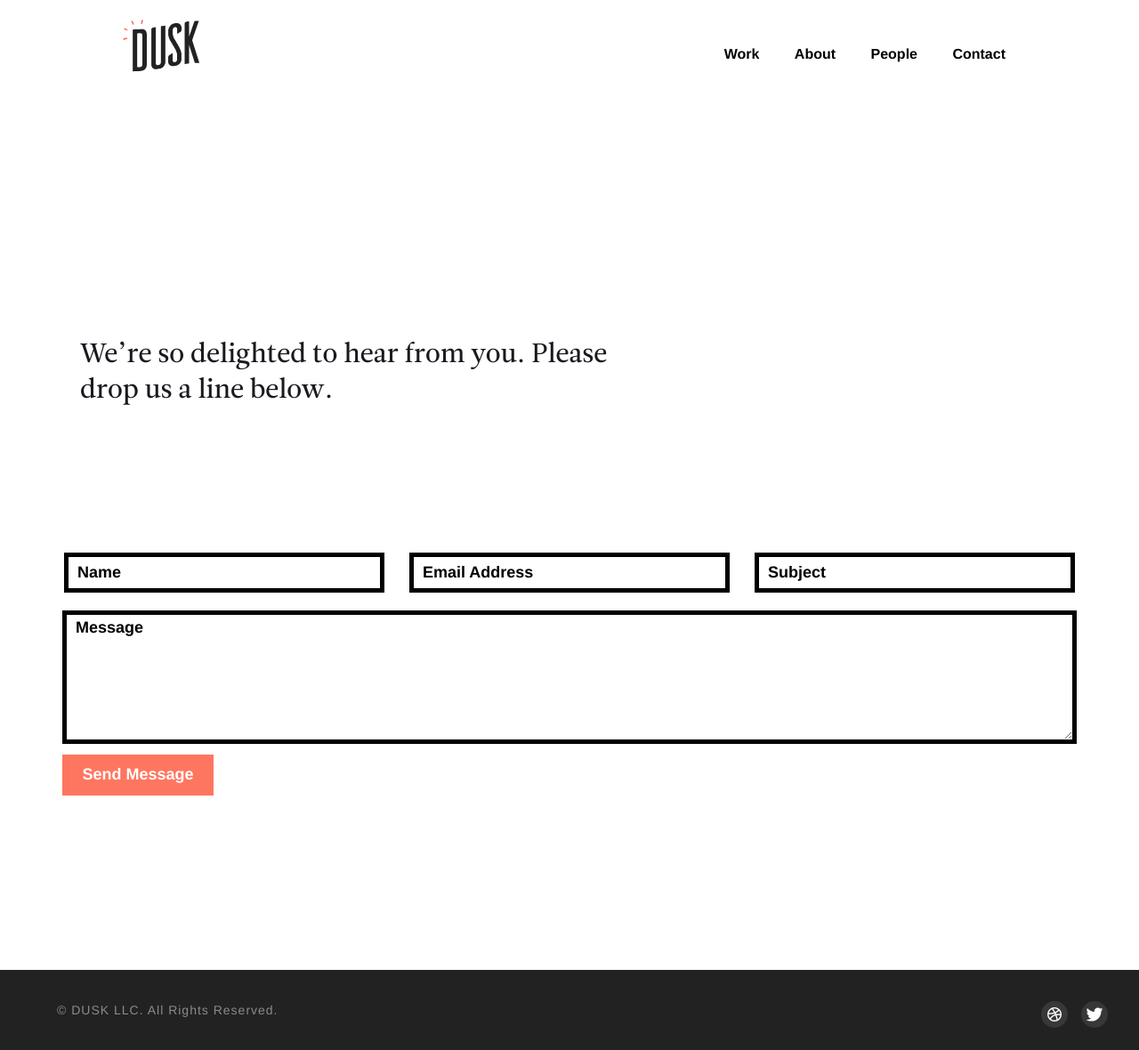
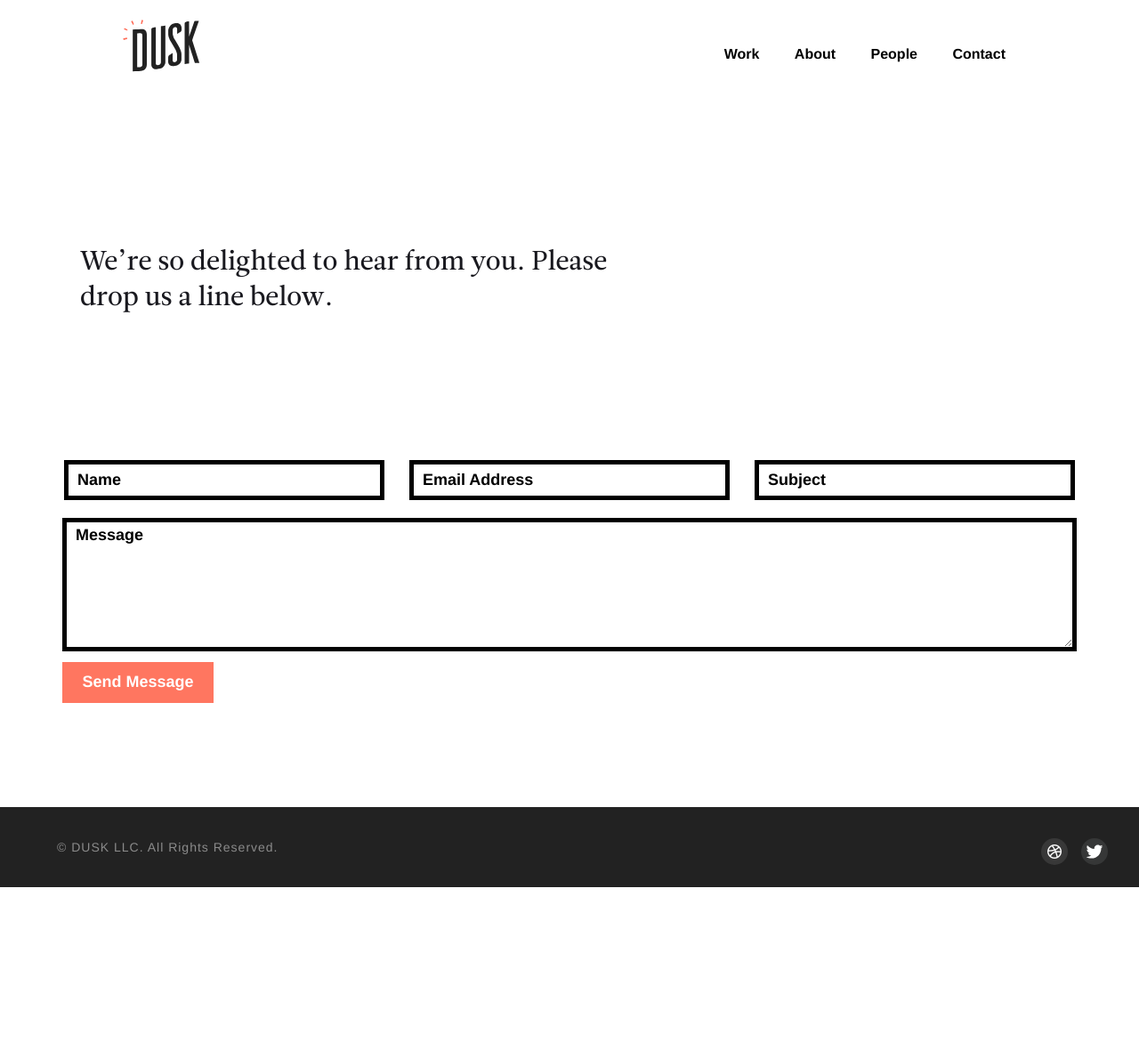
Before and after one commit to mountainbug95/6point0_jekyll, a Jekyll site: the page built from pages/contact.html, in a window 1280 px wide. Shown: the whole page at 89% size. Built offline with Jekyll 4.4.1, drawn with Linux system fonts in a browser that asks for light colours; after the commit the page ends 997 px from its top, so only the background shows below that.

Commit message:
adjusted contact page margins

```diff
--- a/assets/css/contact-style.css
+++ b/assets/css/contact-style.css
@@ -1,12 +1,12 @@
 @media screen and (min-width: 768px)
 {
     .tagline{
-        margin-top: 104px;
+        margin-top: 0;
         margin-bottom: 104px;
     }
     .contact-container{
         margin-top: 104px;
-        margin-bottom: 104px;
+        margin-bottom: 25px;
     }
 }
 @media screen and (max-width: 768px){
@@ -18,15 +18,19 @@
         margin-top: 64px;
         margin-bottom: 64px;
     }
+    .tagline h2{
+        font-size: 25px;
+        line-height: 35px;
+    }
 }
 @media screen and (max-width: 480px){
     .tagline{
         margin-top: 40px;
-        margin-bottom: 40px;
+        margin-bottom: 75px;
     }
     .contact-container{
         margin-top: 40px;
-        margin-bottom: 40px;
+        margin-bottom: 20px;
     }
 }
 
@@ -198,10 +202,10 @@ form textarea:focus{
 
 .progress-btn{
     text-decoration: none;
-    background-color: #ff7660;
+    background-color: #fff;
     font-size: 18px;
     text-align:center;
-    width: 170px;
+    width: 150px;
     padding-top: 10px;
     padding-bottom: 10px;
     padding-left: 10px;
@@ -213,7 +217,7 @@ form textarea:focus{
 
 .progress-btn:hover{
     text-decoration: none;
-    background-color: #ff7660;
+    background-color: #fff;
     color: #ff7660;
 
     text-align:center;
```
